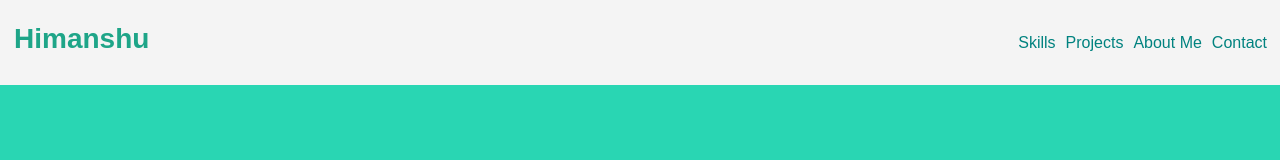
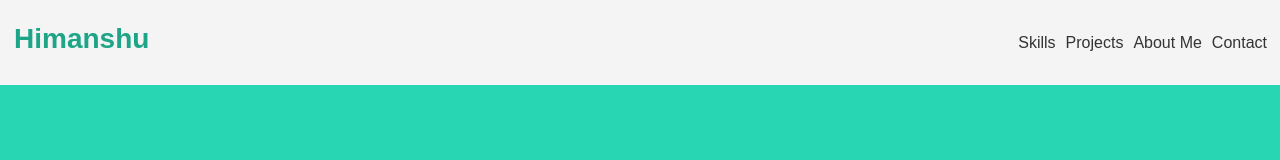
Before and after one commit to himanshu-tw/portfolio, a plain HTML site: page index.html in a window 1280 px wide. Shown: the top 160 px of the page. Drawn offline with Linux system fonts and the light colour scheme; a script that the page names is missing.

Commit message:
changing nav links style

```diff
--- a/style.css
+++ b/style.css
@@ -143,7 +143,7 @@ footer {
 
 .links li a {
   text-decoration: none;
-  color: #00827f;
+  color: #333;
 }
 
 #projects {
```
